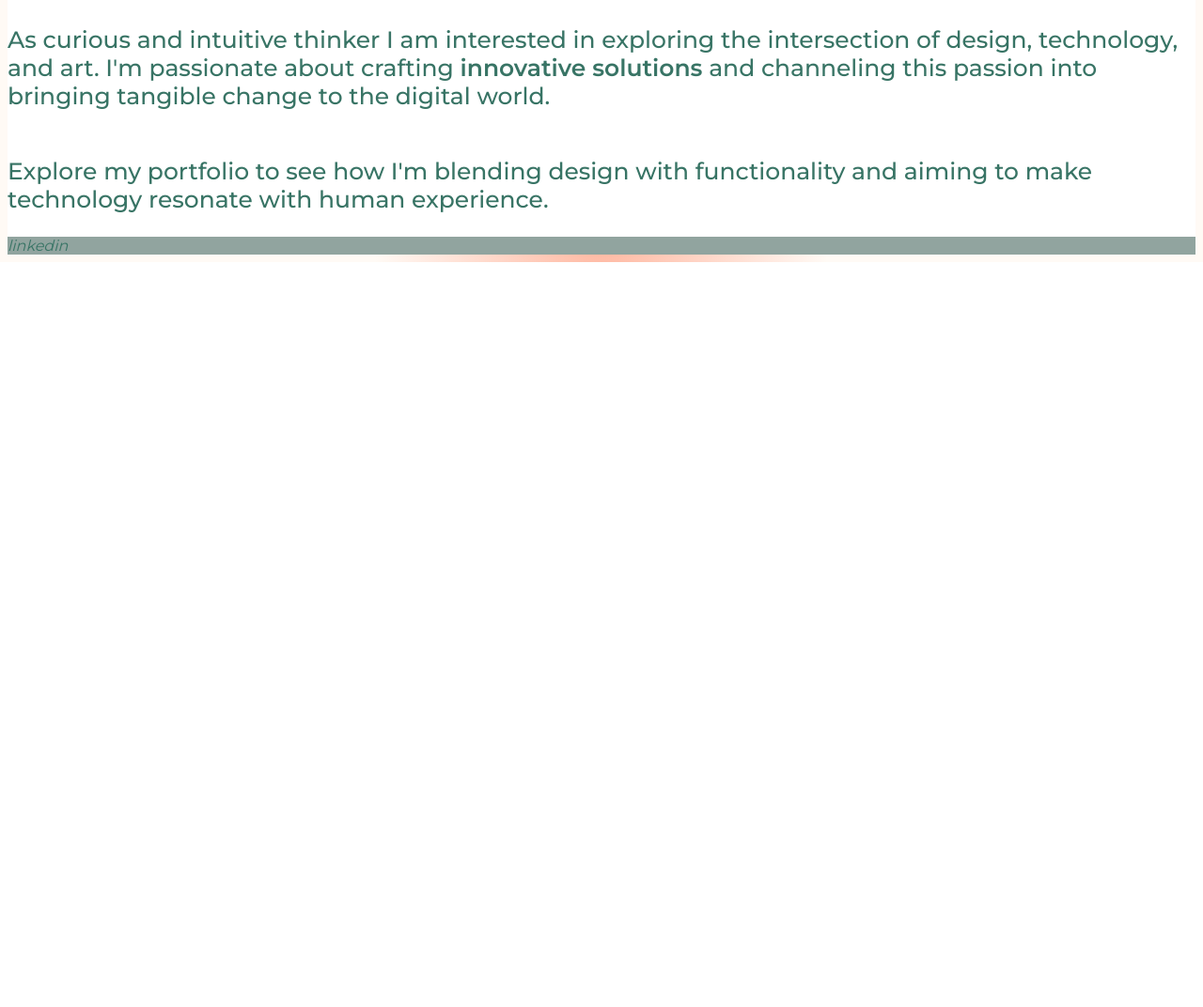
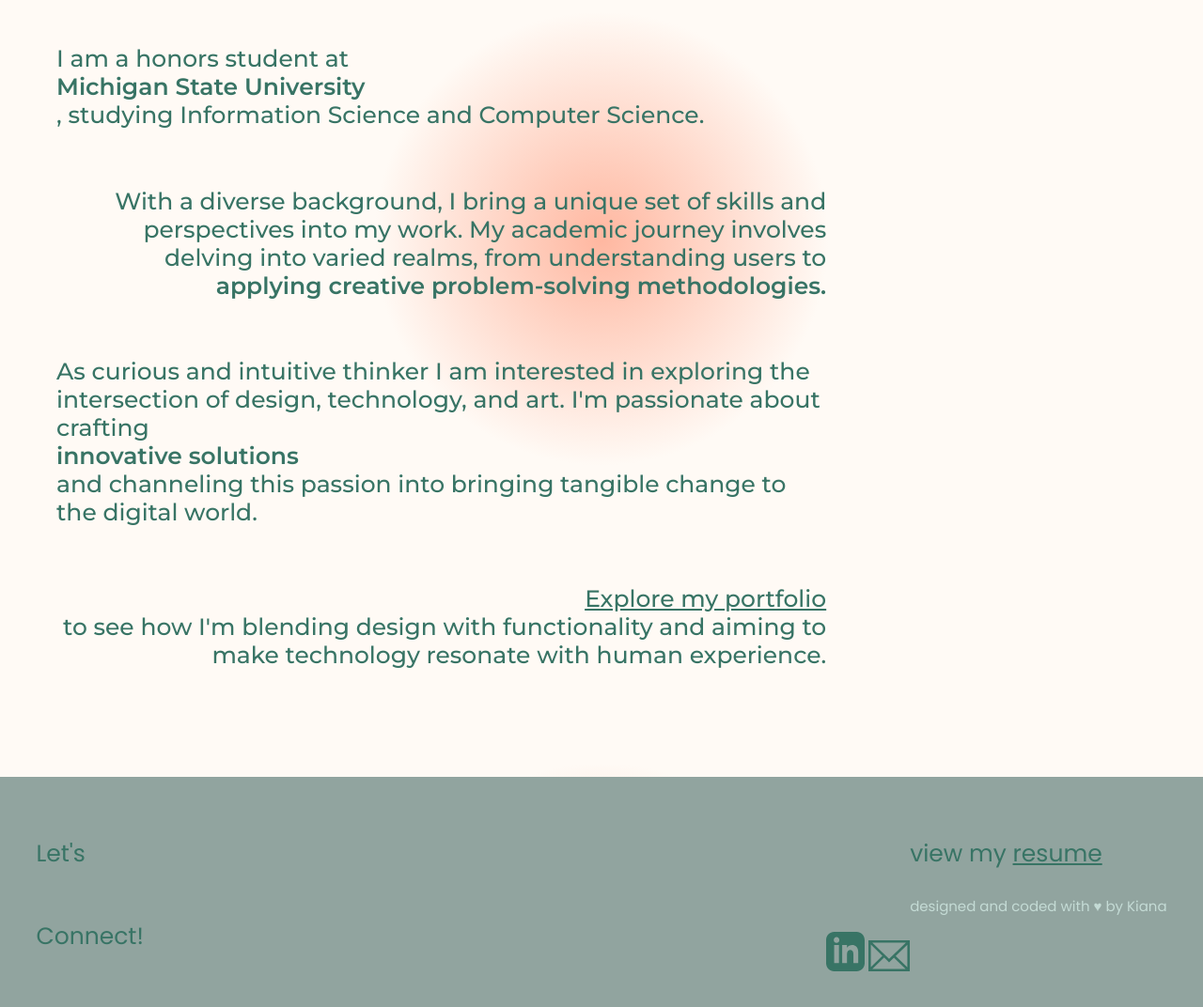
Before and after one commit to kianamay/kianamay.com, a plain HTML site: page index.html in a window 1280 px wide. Shown: the part 946-2018 px from the top of the page at 94% size. Before the commit the page ends 1225 px from the top, so only its background shows below. Drawn offline with Linux system fonts and the light colour scheme.

Commit message:
more changes

```diff
--- a/index.html
+++ b/index.html
@@ -14,36 +14,46 @@
   </head>
   <body>
     <header>
-      <div class="navbar">
-        <nav>
-          <ul >
+      <nav class="navbar">
+        <ul>
           <li class = "logo"><a href="index.html">KIANA</a></li>
           <li><a href="work.html">Work</a></li>
           <li><a href="about.html">About</a></li>
         </ul>
       </nav>
-      </div>
     </header>
 
     <div class="flex-container1">
-      <h2 class = "medium">Hello my name is</h2>
+      <h2 class = "medium hello-my-name-is">Hello my name is</h2>
       <h1 class = "kiana">Kiana May</h1>
     </div>
 
     <h3 class = "semibold">I'm drawn to UX because it's the sweet spot where <span class= "bold">creativity</span> meets <span class= "bold">functionality.</span></h3>
     <div class="flex-container2">
-      <p class = "flex-item flex-item1 medium">I am a honors student at <span class= "semibold">Michigan State University</span>, studying Information Science and Computer Science.</p>
-      <p  class = "flex-item flex-item2 medium">With a diverse background, I bring a unique set of skills and perspectives into my work. My academic journey involves delving into varied realms, from understanding users to <span class = "semibold">applying creative problem-solving methodologies.</span></p>
-      <p  class = "flex-item flex-item3 medium">As curious and intuitive thinker I am interested in exploring the intersection of design, technology, and art. I'm passionate about crafting <span class = "semibold">innovative solutions</span> and channeling this passion into bringing tangible change to the digital world.</p>
-      <p  class = "flex-item flex-item4 medium">Explore my portfolio to see how I'm blending design with functionality and aiming to make technology resonate with human experience.</p>
+      <p class = "flex-container2 flex-item1 medium">I am a honors student at <span class= "semibold">Michigan State University</span>, studying Information Science and Computer Science.</p>
+      <p  class = "flex-container2 flex-item2 medium">With a diverse background, I bring a unique set of skills and perspectives into my work. My academic journey involves delving into varied realms, from understanding users to <span class = "semibold">applying creative problem-solving methodologies.</span></p>
+      <p  class = "flex-container2 flex-item3 medium">As curious and intuitive thinker I am interested in exploring the intersection of design, technology, and art. I'm passionate about crafting <span class = "semibold">innovative solutions</span> and channeling this passion into bringing tangible change to the digital world.</p>
+      <p  class = "flex-container2 flex-item4 medium"><a href="work.html" class="underline">Explore my portfolio</a> to see how I'm blending design with functionality and aiming to make technology resonate with human experience.</p>
     </div>
     <script src="index.js"></script>
 
     <!-- footer section-->
       <footer id="footer">
+        <div class = "footer-left"></div>
+          <div class="connect">
+            <p>Let's </p>
+            <p>Connect!</p>
+          </div>
+
             <!-- social media icons -->
-          <div class="social-icons mt-4">
-              <a href="https://www.linkedin.com/" target="_blank"><i class="fab fa-linkedin">linkedin</i></a>
+            <div class="icons">
+                <a href="https://www.linkedin.com/in/kiana-may/"><img src="iconmonstr-linkedin-3 1.svg" alt="LinkedIn Page"></a>
+                <img src="Frame.svg" alt="Email Contact"></a>
+            </div>
+          </div>
+          <div class = "footer-right">
+            <p>view my <a class ="underline view-resume" src="resume-unfinished.pdf" download="Kiana-May-Resume">resume</a></p>
+            <p class="designed-coded">designed and coded with &hearts; by Kiana</p>
           </div>
       </footer>
     </div>
--- a/screen.css
+++ b/screen.css
@@ -10,20 +10,26 @@ html{
   background: #fffaf5;
   background: radial-gradient(circle, rgba(255,183,160,1) 0%, rgba(255,250,245,1) 32%, rgba(255,250,245,1) 100%);
   background-attachment: fixed; /*edit*/
-  color: #387465;
   font-family: Montserrat, "Open Sans", Helvetica, Arial, sans-serif;
 }
 
+body{
 
+  color: #387465;
+  margin: 0;
+  justify-content: center;
+  align-items: center;
+}
 
 a{
   text-decoration: none;
 }
+
 p{
   font-size: 25px;
 }
 
-.underline a{
+.underline{
   text-decoration: underline;
 }
 
@@ -60,11 +66,6 @@ a:hover{
   color:#68ac9a;
 }
 
-.logo{
-  display: left;
-  font-family: 'Poppins';font-size: 50px;
-}
-
 h2{
   font-size: 60px;
 }
@@ -73,34 +74,74 @@ h1{
   font-family: 'Lora';
   font-weight: 500;
 }
+
 h3{
   font-size: 40px;
 }
-#footer{
-  diplay: flex;
-  background-color: #91A49F;
+
+.navbar .logo{
+  align-self: left;
+  font-family:'Poppins';font-size: 50px;
+}
+
+.headshot{
+  margin: 30px;
+  width: 25%;
+  border-radius: 50% 50% 0 0; /* Adjust the values to control the roundness */
+  overflow: hidden;
+}
+
+.flex-container1{
+  display: flex;
+  flex-direction: column;
+  justify-content: center;
+  height: 600px;
+  width: 80%;
+  padding: 10px;
+  margin: 10px;
+}
+
+.hello-my-name-is{
+  text-align: left;
+  margin: 0;
 }
 
 .kiana {
   font-weight: 400;
   font-size: 140px;
-  display:flex;
-  flex-direction: right;
-}
-
-.flex-container1{
-  display: flex;
-  flex-direction: row;
+  text-align: right;
+  margin:0;
 }
 
 .flex-container2{
-  background-color: #ffff;
+
   display: flex;
   flex-direction: column;
+  max-width: 80%;
+  position: relative;
+  justify-content: center;
+  margin: 1% 30px 5% 30px;
+  padding: 0 0 0 0;
 }
 
-.flex-item1 {
-  justify-content: right;
+.flex-container2 .flex-item1 {
+  max-width: 80%;
+  text-align: left;
+}
+
+.flex-container2 .flex-item2 {
+  max-width: 80%;
+  text-align: right;
+}
+
+.flex-container2 .flex-item3 {
+  max-width: 80%;
+  text-align: left;
+}
+
+.flex-container2 .flex-item4 {
+  max-width: 80%;
+  text-align: right;
 }
 
 .flex-container-drinks{
@@ -111,12 +152,99 @@ h3{
   align-items: left;
 }
 
+/* footer */
+#footer {
+  font-family: "Poppins";
+  display: flex;
+  flex-wrap: wrap;
+  background-color: #91A49F;
+  padding: 3%;
+  justify-content: center;
+}
+
+.footer-left{
+  align-items: left;
+  flex-direction: column;
+}
+
+.footer-right{
+  align-items: left;
+  justify-content: space-around;
+}
+
+.connect {
+  display: flex;
+  margin: 0;
+  flex-direction: column;
+  font-size: 40px;
+  flex-grow: 1;
+}
+
+.icons {
+  margin: 0;
+  align-self:flex-end ;
+  justify-content:left;
+  align-items: left;
+}
+
+.designed-coded {
+  color: #c4dbd5;
+  font-size: 15px;
+  align-self: flex-end;
+}
+
+.view-resume {
+  align-self: flex-end;
+}
+
+.view-resume a:hover{
+  color: #dcf7f0;
+  align-self: flex-end;
+}
+
+
+
+
+
+
+
+
+
+
+
+
+
+
+
+
+
+
+
+
+
+
+
+
+
+
+
+
+
+
+
+
+
+
+
+
+
+
+
 .extralight {
   /* Montserrat Extra Light = 200 */
   font-weight: 200;
   font-family: Montserrat, "Open Sans", Helvetica, Arial, sans-serif;
 }
-
 
 .light {
   /* Montserrat Light = 300 */
```
Also changed, not shown: about.html (+3 -2 lines), play.html (+2 -1 lines), Frame.png (added), Frame.svg (added), cropped_headshot.jpeg (added), headshot.jpeg (added), iconmonstr-linkedin-3 1.svg (added), iconmonstr-linkedin-3 2.png (added), 2 other files. Lines whose indentation alone changed are shown as unchanged.
